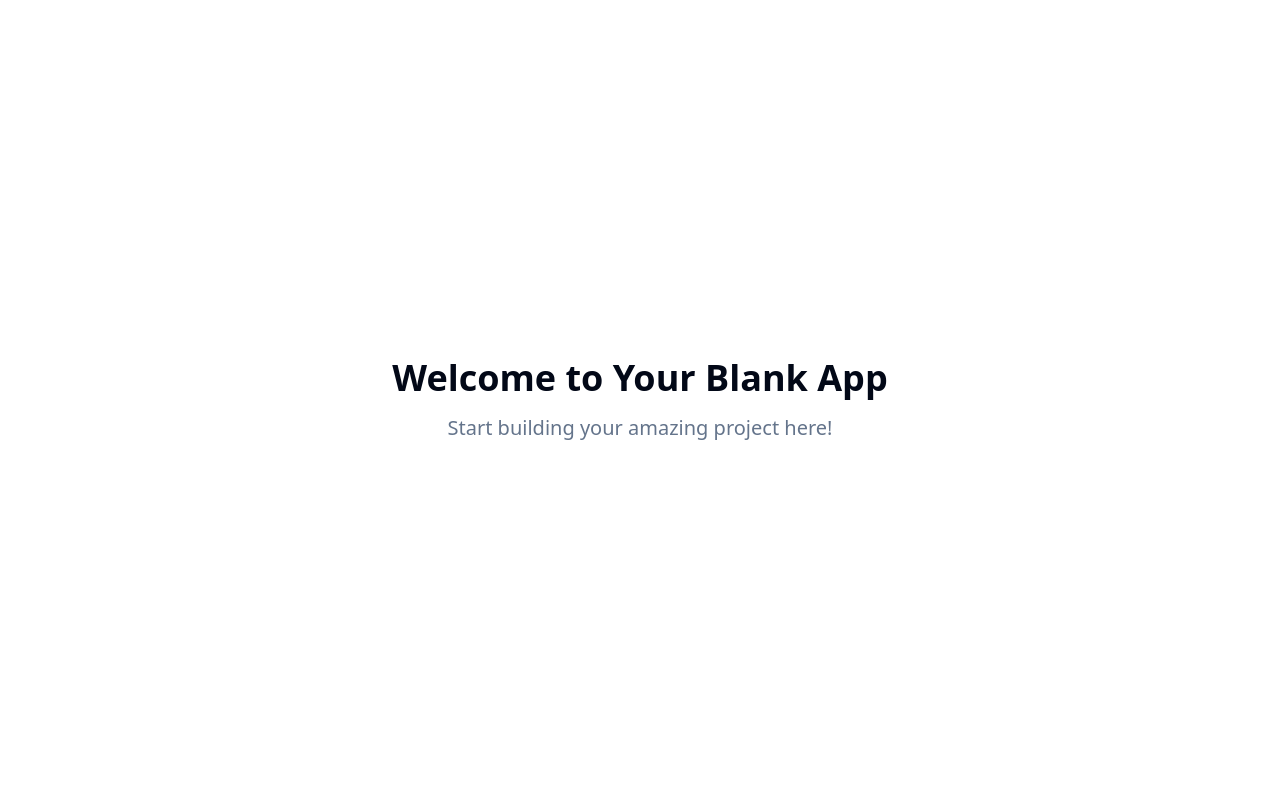
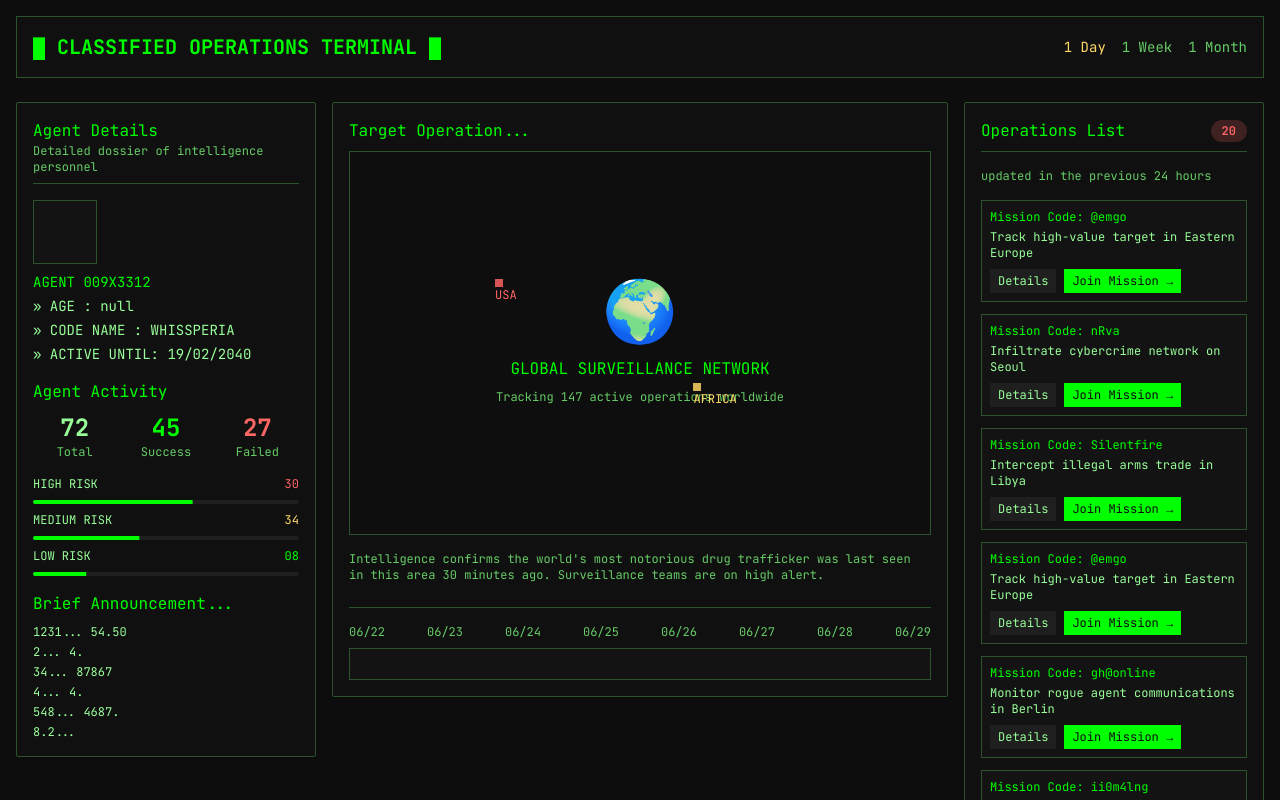
Before and after one commit to funnycelestial/act, a React (Vite) app: page / in a window 1280 px wide. Shown: the top 800 px of the page. Built offline with nearby package versions, Linux system fonts and the light colour scheme.

Commit message:
Add UI mockup
Create a UI mockup based on the provided image, including necessary fonts and resources.

```diff
--- a/index.html
+++ b/index.html
@@ -3,8 +3,11 @@
   <head>
     <meta charset="UTF-8" />
     <meta name="viewport" content="width=device-width, initial-scale=1.0" />
-    <title>bid-spark-stream</title>
-    <meta name="description" content="Lovable Generated Project" />
+    <link rel="preconnect" href="https://fonts.googleapis.com">
+    <link rel="preconnect" href="https://fonts.gstatic.com" crossorigin>
+    <link href="https://fonts.googleapis.com/css2?family=JetBrains+Mono:wght@300;400;500;600;700&display=swap" rel="stylesheet">
+    <title>Cyber Operations Dashboard</title>
+    <meta name="description" content="Cyberpunk Spy Dashboard" />
     <meta name="author" content="Lovable" />
 
     <meta property="og:title" content="bid-spark-stream" />
--- /dev/null
+++ b/src/components/SpyDashboard.tsx
@@ -0,0 +1,184 @@
+import { Card } from "@/components/ui/card";
+import { Badge } from "@/components/ui/badge";
+import { Progress } from "@/components/ui/progress";
+
+const SpyDashboard = () => {
+  return (
+    <div className="min-h-screen bg-background p-4 font-terminal text-foreground">
+      {/* Header */}
+      <div className="mb-6 border border-panel-border bg-card/50 p-4">
+        <div className="flex items-center justify-between">
+          <div className="text-xl font-bold text-terminal-green">█ CLASSIFIED OPERATIONS TERMINAL █</div>
+          <div className="flex gap-4 text-sm">
+            <span className="text-terminal-amber">1 Day</span>
+            <span className="text-muted-foreground">1 Week</span>
+            <span className="text-muted-foreground">1 Month</span>
+          </div>
+        </div>
+      </div>
+
+      <div className="grid grid-cols-12 gap-4">
+        {/* Left Panel - Agent Details */}
+        <div className="col-span-3">
+          <Card className="border-panel-border bg-card/50 p-4">
+            <div className="mb-4 border-b border-panel-border pb-2">
+              <h3 className="text-terminal-green">Agent Details</h3>
+              <p className="text-xs text-muted-foreground">Detailed dossier of intelligence personnel</p>
+            </div>
+
+            <div className="mb-4">
+              <div className="mb-2 h-16 w-16 border border-panel-border bg-secondary/20"></div>
+              <div className="space-y-1 text-sm">
+                <div className="text-terminal-green">AGENT 009X3312</div>
+                <div>» AGE        : null</div>
+                <div>» CODE NAME  : WHISSPERIA</div>
+                <div>» ACTIVE UNTIL: 19/02/2040</div>
+              </div>
+            </div>
+
+            <div className="mb-4">
+              <h4 className="mb-2 text-terminal-green">Agent Activity</h4>
+              <div className="grid grid-cols-3 gap-2 text-center">
+                <div>
+                  <div className="text-2xl font-bold">72</div>
+                  <div className="text-xs text-muted-foreground">Total</div>
+                </div>
+                <div>
+                  <div className="text-2xl font-bold text-terminal-green">45</div>
+                  <div className="text-xs text-muted-foreground">Success</div>
+                </div>
+                <div>
+                  <div className="text-2xl font-bold text-terminal-red">27</div>
+                  <div className="text-xs text-muted-foreground">Failed</div>
+                </div>
+              </div>
+
+              <div className="mt-4 space-y-2">
+                <div className="flex items-center justify-between">
+                  <span className="text-xs">HIGH RISK</span>
+                  <span className="text-xs text-terminal-red">30</span>
+                </div>
+                <Progress value={60} className="h-1" />
+
+                <div className="flex items-center justify-between">
+                  <span className="text-xs">MEDIUM RISK</span>
+                  <span className="text-xs text-terminal-amber">34</span>
+                </div>
+                <Progress value={40} className="h-1" />
+
+                <div className="flex items-center justify-between">
+                  <span className="text-xs">LOW RISK</span>
+                  <span className="text-xs text-terminal-green">08</span>
+                </div>
+                <Progress value={20} className="h-1" />
+              </div>
+            </div>
+
+            <div>
+              <h4 className="mb-2 text-terminal-green">Brief Announcement...</h4>
+              <div className="space-y-1 text-xs">
+                <div>1231... 54.50</div>
+                <div>2... 4.</div>
+                <div>34... 87867</div>
+                <div>4... 4.</div>
+                <div>548... 4687.</div>
+                <div>8.2...</div>
+              </div>
+            </div>
+          </Card>
+        </div>
+
+        {/* Center Panel - World Map & Operations */}
+        <div className="col-span-6">
+          <Card className="border-panel-border bg-card/50 p-4">
+            <div className="mb-4">
+              <h3 className="mb-2 text-terminal-green">Target Operation...</h3>
+
+              {/* World Map Area */}
+              <div className="relative h-96 border border-panel-border bg-background/50 p-4">
+                <div className="absolute inset-0 flex items-center justify-center">
+                  <div className="text-center">
+                    <div className="mb-4 text-6xl text-terminal-green">🌍</div>
+                    <div className="text-terminal-green">GLOBAL SURVEILLANCE NETWORK</div>
+                    <div className="mt-2 text-xs text-muted-foreground">
+                      Tracking 147 active operations worldwide
+                    </div>
+                  </div>
+                </div>
+
+                {/* USA Marker */}
+                <div className="absolute left-1/4 top-1/3">
+                  <div className="h-2 w-2 animate-pulse bg-terminal-red"></div>
+                  <div className="text-xs text-terminal-red">USA</div>
+                </div>
+
+                {/* Africa Marker */}
+                <div className="absolute bottom-1/3 right-1/3">
+                  <div className="h-2 w-2 animate-pulse bg-terminal-amber"></div>
+                  <div className="text-xs text-terminal-amber">AFRICA</div>
+                </div>
+              </div>
+
+              <div className="mt-4 text-xs text-muted-foreground">
+                Intelligence confirms the world's most notorious drug trafficker was last seen in this area 30 minutes ago. Surveillance teams are on high alert.
+              </div>
+            </div>
+
+            {/* Timeline */}
+            <div className="mt-6 border-t border-panel-border pt-4">
+              <div className="flex justify-between text-xs text-muted-foreground">
+                <span>06/22</span>
+                <span>06/23</span>
+                <span>06/24</span>
+                <span>06/25</span>
+                <span>06/26</span>
+                <span>06/27</span>
+                <span>06/28</span>
+                <span>06/29</span>
+              </div>
+              <div className="mt-2 h-8 border border-panel-border bg-secondary/20"></div>
+            </div>
+          </Card>
+        </div>
+
+        {/* Right Panel - Operations List */}
+        <div className="col-span-3">
+          <Card className="border-panel-border bg-card/50 p-4">
+            <div className="mb-4 flex items-center justify-between border-b border-panel-border pb-2">
+              <h3 className="text-terminal-green">Operations List</h3>
+              <Badge variant="destructive" className="bg-terminal-red/20 text-terminal-red">20</Badge>
+            </div>
+            <p className="mb-4 text-xs text-muted-foreground">
+              updated in the previous 24 hours
+            </p>
+
+            <div className="space-y-3">
+              {[
+                { code: "@emgo", mission: "Track high-value target in Eastern Europe" },
+                { code: "nRva", mission: "Infiltrate cybercrime network on Seoul" },
+                { code: "Silentfire", mission: "Intercept illegal arms trade in Libya" },
+                { code: "@emgo", mission: "Track high-value target in Eastern Europe" },
+                { code: "gh@online", mission: "Monitor rogue agent communications in Berlin" },
+                { code: "ii0m4lng", mission: "Support covert extraction in South America" },
+                { code: "ii0m4lng", mission: "Support covert extraction in South America" }
+              ].map((op, i) => (
+                <div key={i} className="border border-panel-border bg-secondary/20 p-2">
+                  <div className="text-xs">
+                    <div className="text-terminal-green">Mission Code: {op.code}</div>
+                    <div className="mt-1 text-foreground">{op.mission}</div>
+                    <div className="mt-2 flex gap-2">
+                      <button className="bg-secondary px-2 py-1 text-xs">Details</button>
+                      <button className="bg-primary px-2 py-1 text-xs text-primary-foreground">Join Mission →</button>
+                    </div>
+                  </div>
+                </div>
+              ))}
+            </div>
+          </Card>
+        </div>
+      </div>
+    </div>
+  );
+};
+
+export default SpyDashboard;
--- a/src/index.css
+++ b/src/index.css
@@ -8,51 +8,50 @@ All colors MUST be HSL.
 
 @layer base {
   :root {
-    --background: 0 0% 100%;
-    --foreground: 222.2 84% 4.9%;
+    --background: 0 0% 5%;
+    --foreground: 120 100% 80%;
 
-    --card: 0 0% 100%;
-    --card-foreground: 222.2 84% 4.9%;
+    --card: 0 0% 8%;
+    --card-foreground: 120 100% 80%;
 
-    --popover: 0 0% 100%;
-    --popover-foreground: 222.2 84% 4.9%;
+    --popover: 0 0% 8%;
+    --popover-foreground: 120 100% 80%;
 
-    --primary: 222.2 47.4% 11.2%;
-    --primary-foreground: 210 40% 98%;
+    --primary: 120 100% 50%;
+    --primary-foreground: 0 0% 5%;
 
-    --secondary: 210 40% 96.1%;
-    --secondary-foreground: 222.2 47.4% 11.2%;
+    --secondary: 0 0% 12%;
+    --secondary-foreground: 120 100% 80%;
 
-    --muted: 210 40% 96.1%;
-    --muted-foreground: 215.4 16.3% 46.9%;
+    --muted: 0 0% 12%;
+    --muted-foreground: 120 50% 60%;
 
-    --accent: 210 40% 96.1%;
-    --accent-foreground: 222.2 47.4% 11.2%;
+    --accent: 45 100% 70%;
+    --accent-foreground: 0 0% 5%;
 
     --destructive: 0 84.2% 60.2%;
     --destructive-foreground: 210 40% 98%;
 
-    --border: 214.3 31.8% 91.4%;
-    --input: 214.3 31.8% 91.4%;
-    --ring: 222.2 84% 4.9%;
+    --border: 120 20% 20%;
+    --input: 0 0% 12%;
+    --ring: 120 100% 50%;
 
-    --radius: 0.5rem;
+    --radius: 0.125rem;
 
-    --sidebar-background: 0 0% 98%;
+    --terminal-green: 120 100% 50%;
+    --terminal-amber: 45 100% 70%;
+    --terminal-red: 0 100% 70%;
+    --panel-border: 120 30% 25%;
+    --panel-glow: 120 100% 50%;
 
-    --sidebar-foreground: 240 5.3% 26.1%;
-
-    --sidebar-primary: 240 5.9% 10%;
-
-    --sidebar-primary-foreground: 0 0% 98%;
-
-    --sidebar-accent: 240 4.8% 95.9%;
-
-    --sidebar-accent-foreground: 240 5.9% 10%;
-
-    --sidebar-border: 220 13% 91%;
-
-    --sidebar-ring: 217.2 91.2% 59.8%;
+    --sidebar-background: 0 0% 8%;
+    --sidebar-foreground: 120 100% 80%;
+    --sidebar-primary: 120 100% 50%;
+    --sidebar-primary-foreground: 0 0% 5%;
+    --sidebar-accent: 0 0% 12%;
+    --sidebar-accent-foreground: 120 100% 80%;
+    --sidebar-border: 120 20% 20%;
+    --sidebar-ring: 120 100% 50%;
   }
 
   .dark {
--- a/src/pages/Index.tsx
+++ b/src/pages/Index.tsx
@@ -1,14 +1,7 @@
-// Update this page (the content is just a fallback if you fail to update the page)
+import SpyDashboard from "@/components/SpyDashboard";
 
 const Index = () => {
-  return (
-    <div className="min-h-screen flex items-center justify-center bg-background">
-      <div className="text-center">
-        <h1 className="text-4xl font-bold mb-4">Welcome to Your Blank App</h1>
-        <p className="text-xl text-muted-foreground">Start building your amazing project here!</p>
-      </div>
-    </div>
-  );
+  return <SpyDashboard />;
 };
 
 export default Index;
--- a/tailwind.config.ts
+++ b/tailwind.config.ts
@@ -18,6 +18,10 @@ export default {
 			}
 		},
 		extend: {
+			fontFamily: {
+				mono: ['JetBrains Mono', 'Fira Code', 'Source Code Pro', 'Courier New', 'monospace'],
+				terminal: ['JetBrains Mono', 'monospace'],
+			},
 			colors: {
 				border: 'hsl(var(--border))',
 				input: 'hsl(var(--input))',
@@ -61,6 +65,15 @@ export default {
 					'accent-foreground': 'hsl(var(--sidebar-accent-foreground))',
 					border: 'hsl(var(--sidebar-border))',
 					ring: 'hsl(var(--sidebar-ring))'
+				},
+				terminal: {
+					green: 'hsl(var(--terminal-green))',
+					amber: 'hsl(var(--terminal-amber))',
+					red: 'hsl(var(--terminal-red))',
+				},
+				panel: {
+					border: 'hsl(var(--panel-border))',
+					glow: 'hsl(var(--panel-glow))',
 				}
 			},
 			borderRadius: {
```
